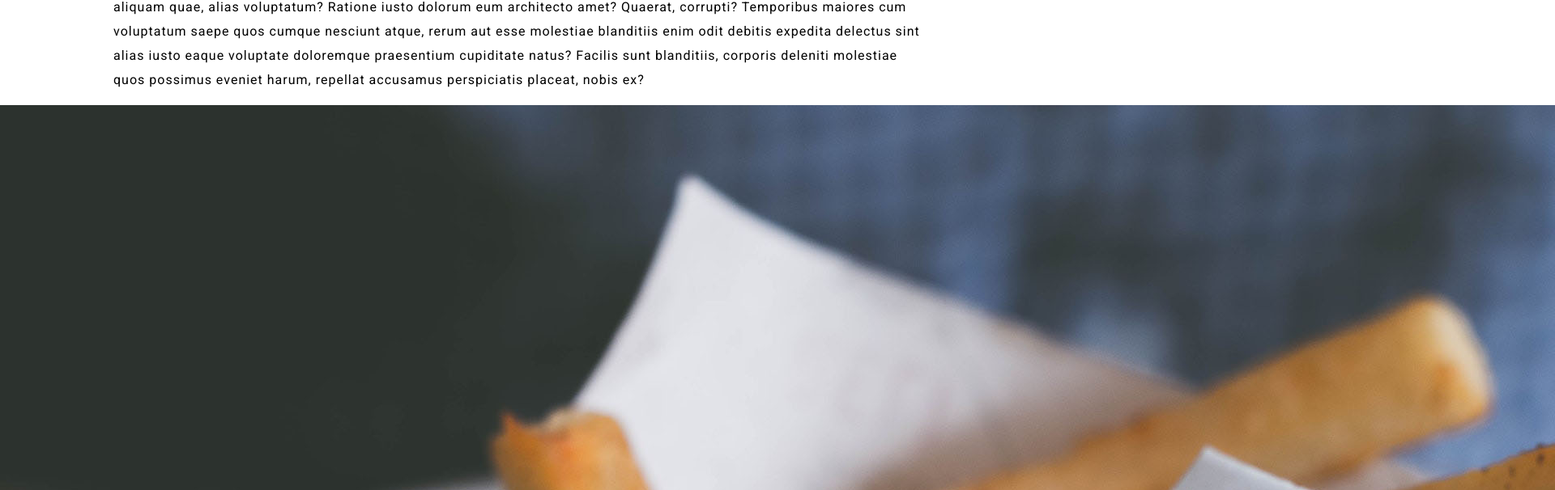
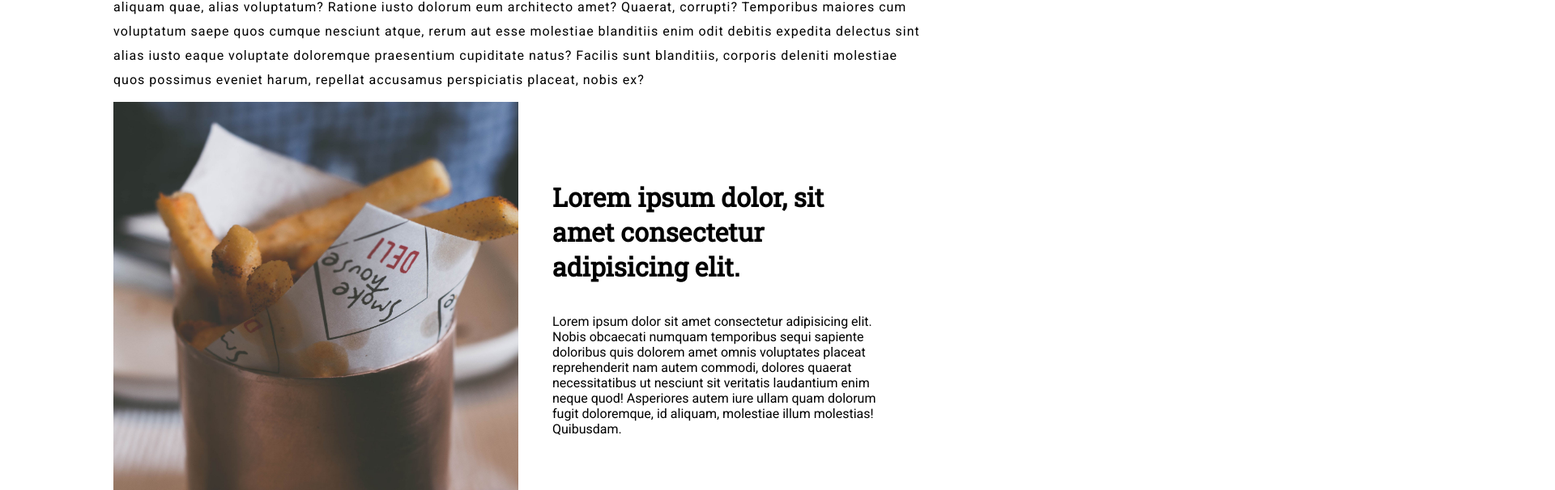
Before and after one commit to dwjmoore/fantastic-fries, a plain HTML site: page about.html in a window 1280 px wide. Shown: the part 1518-2124 px from the top of the page at 81% size, 1920 px wide, since content can reach past the window. Drawn offline with Linux system fonts and the light colour scheme.

Commit message:
Finalized square section styles on about page.

```diff
--- a/styles/common.css
+++ b/styles/common.css
@@ -136,3 +136,33 @@ h1, h2, h3, h4, h5, h6 {
 	letter-spacing: 1px;
 	line-height: 30px;
 }
+
+/* Square grid styles */
+.squares-wrapper {
+	display: flex;
+	justify-content: center;
+}
+
+.squares-wrapper > .squares {
+	width: 1000px;
+}
+
+.squares-wrapper > .squares > .square {
+	display: grid;
+	grid-template-columns: 1fr 1fr;
+	margin-top: -4px;
+}
+
+.squares-wrapper > .squares > .square > .img-wrapper img {
+	width: 100%;
+	height: 500px;
+	object-fit: cover;
+}
+
+.squares-wrapper > .squares > .square > .square-text-wrapper {
+	display: flex;
+	justify-content: center;
+	align-items: center;
+	flex-direction: column;
+	padding: 42px;
+}
```
